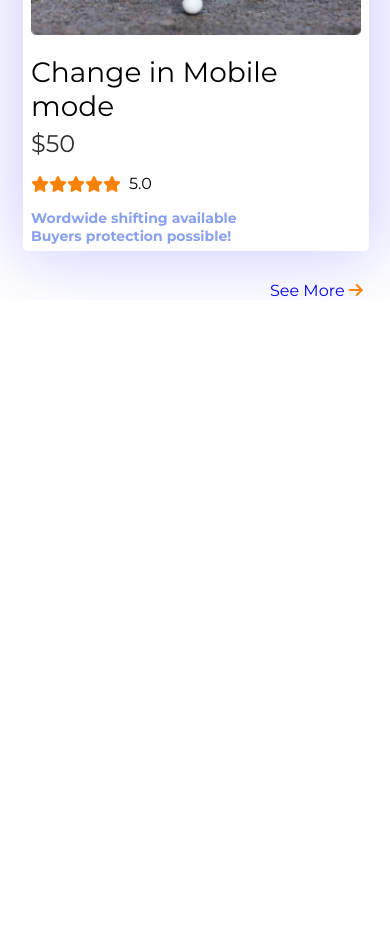
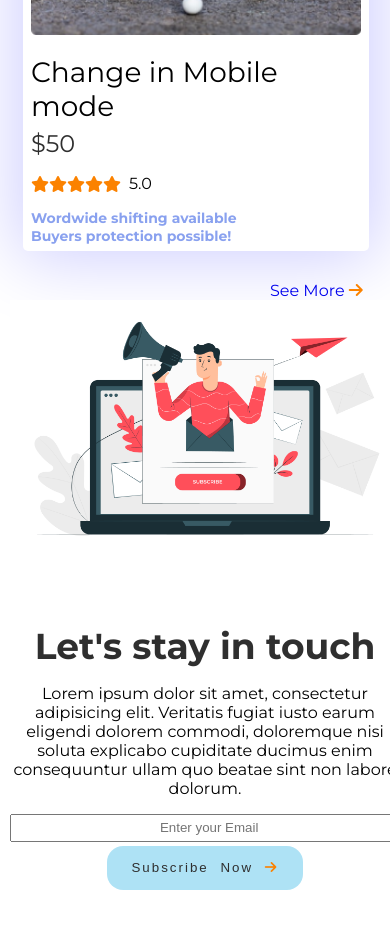
Before and after one commit to Sagar-DU/influencer-gear-2022, a plain HTML site: page index.html in a window 390 px wide. Shown: the part 5738-6667 px from the top of the page. Before the commit the page ends 6038 px from the top, so only its background shows below. Drawn offline with Linux system fonts and the light colour scheme.

Commit message:
bonus section done!

```diff
--- a/style.css
+++ b/style.css
@@ -338,7 +338,31 @@ footer {
         padding-left: 270px;
     }
 
-    .newsletter-container, footer {
+    .newsletter-container {
+        flex-direction: column;
+        justify-content: center;
+    }
+
+    .newsletter-container .half-width > img {
+        width: 100%;
+        padding-left: 0;
+    }
+
+    .newsletter-container .half-width {
+        width: 100%;
+        padding-left: 10px;
+        padding-right: 0px;
+        text-align: center;
+    }
+
+    .half-width input {
+        width: 96%;
+        height: 22px;
+        text-align: center;
+        margin-bottom: 4px;
+    }
+
+    footer {
         display: none;
     }
 
```
